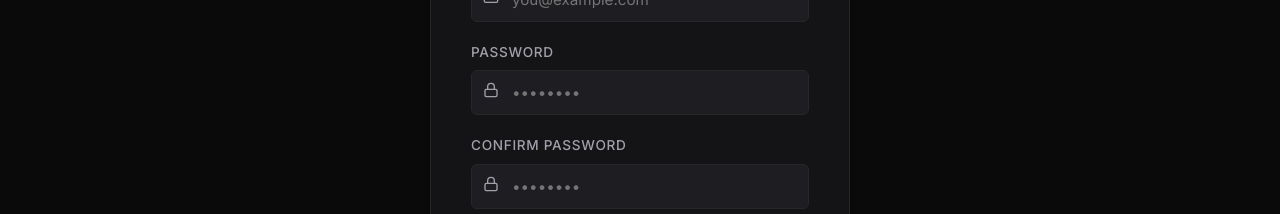
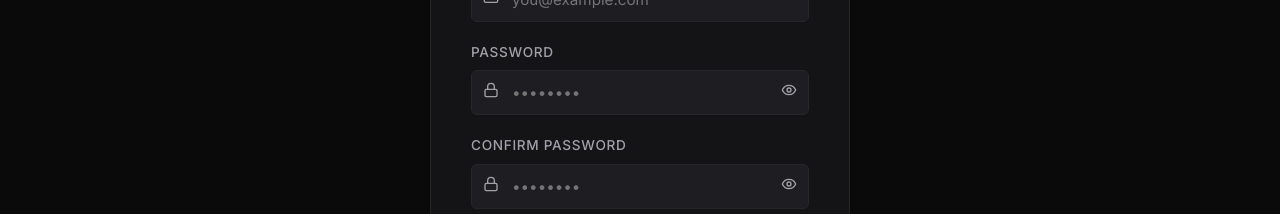
Before and after one commit to minuja2004/KDN-sports-complex, a React (Vite) app in the folder frontend/: page /login in a window 1280 px wide. Both pictures are taken after a click on the button "Register". Shown: the part 586-800 px from the top of the page. Built offline with nearby package versions, Linux system fonts and the light colour scheme; no server answers.

Commit message:
Add show password eye toggle for password and confirm password inputs

```diff
--- a/frontend/src/pages/Login.jsx
+++ b/frontend/src/pages/Login.jsx
@@ -1,7 +1,7 @@
 import React, { useState } from 'react';
 import { useNavigate } from 'react-router-dom';
 import { api } from '../utils/api';
-import { LogIn, UserPlus, Mail, Lock, User, ShieldAlert, Phone } from 'lucide-react';
+import { LogIn, UserPlus, Mail, Lock, User, ShieldAlert, Phone, Eye, EyeOff } from 'lucide-react';
 
 const getPasswordStrength = (password) => {
   if (!password) return { label: '', color: 'transparent', width: '0%', criteriaCount: 0 };
@@ -60,6 +60,8 @@ const Login = ({ onLoginSuccess }) => {
   const [submitting, setSubmitting] = useState(false);
   const [otpSent, setOtpSent] = useState(false);
   const [otp, setOtp] = useState('');
+  const [showPassword, setShowPassword] = useState(false);
+  const [showConfirmPassword, setShowConfirmPassword] = useState(false);
 
   const strength = getPasswordStrength(formData.password);
 
@@ -296,7 +298,7 @@ const Login = ({ onLoginSuccess }) => {
             </div>
             <div style={{ position: 'relative' }}>
               <input
-                type="password"
+                type={showPassword ? "text" : "password"}
                 name="password"
                 required
                 disabled={otpSent}
@@ -304,9 +306,27 @@ const Login = ({ onLoginSuccess }) => {
                 placeholder="••••••••"
                 value={formData.password}
                 onChange={handleInputChange}
-                style={{ paddingLeft: '2.5rem' }}
+                style={{ paddingLeft: '2.5rem', paddingRight: '2.5rem' }}
               />
               <Lock size={16} style={{ position: 'absolute', left: '12px', top: '12px', color: 'var(--text-muted)' }} />
+              <button
+                type="button"
+                onClick={() => setShowPassword(!showPassword)}
+                style={{
+                  position: 'absolute',
+                  right: '12px',
+                  top: '12px',
+                  background: 'none',
+                  border: 'none',
+                  cursor: 'pointer',
+                  color: 'var(--text-muted)',
+                  padding: 0,
+                  display: 'flex',
+                  alignItems: 'center'
+                }}
+              >
+                {showPassword ? <EyeOff size={16} /> : <Eye size={16} />}
+              </button>
             </div>
             {isRegister && formData.password && (
               <div style={{ height: '4px', width: '100%', backgroundColor: '#222224', borderRadius: '2px', marginTop: '6px', overflow: 'hidden' }}>
@@ -325,7 +345,7 @@ const Login = ({ onLoginSuccess }) => {
               <label className="form-label">Confirm Password</label>
               <div style={{ position: 'relative' }}>
                 <input
-                  type="password"
+                  type={showConfirmPassword ? "text" : "password"}
                   name="confirmPassword"
                   required
                   disabled={otpSent}
@@ -333,9 +353,27 @@ const Login = ({ onLoginSuccess }) => {
                   placeholder="••••••••"
                   value={formData.confirmPassword}
                   onChange={handleInputChange}
-                  style={{ paddingLeft: '2.5rem' }}
+                  style={{ paddingLeft: '2.5rem', paddingRight: '2.5rem' }}
                 />
                 <Lock size={16} style={{ position: 'absolute', left: '12px', top: '12px', color: 'var(--text-muted)' }} />
+                <button
+                  type="button"
+                  onClick={() => setShowConfirmPassword(!showConfirmPassword)}
+                  style={{
+                    position: 'absolute',
+                    right: '12px',
+                    top: '12px',
+                    background: 'none',
+                    border: 'none',
+                    cursor: 'pointer',
+                    color: 'var(--text-muted)',
+                    padding: 0,
+                    display: 'flex',
+                    alignItems: 'center'
+                  }}
+                >
+                  {showConfirmPassword ? <EyeOff size={16} /> : <Eye size={16} />}
+                </button>
               </div>
             </div>
           )}
```
